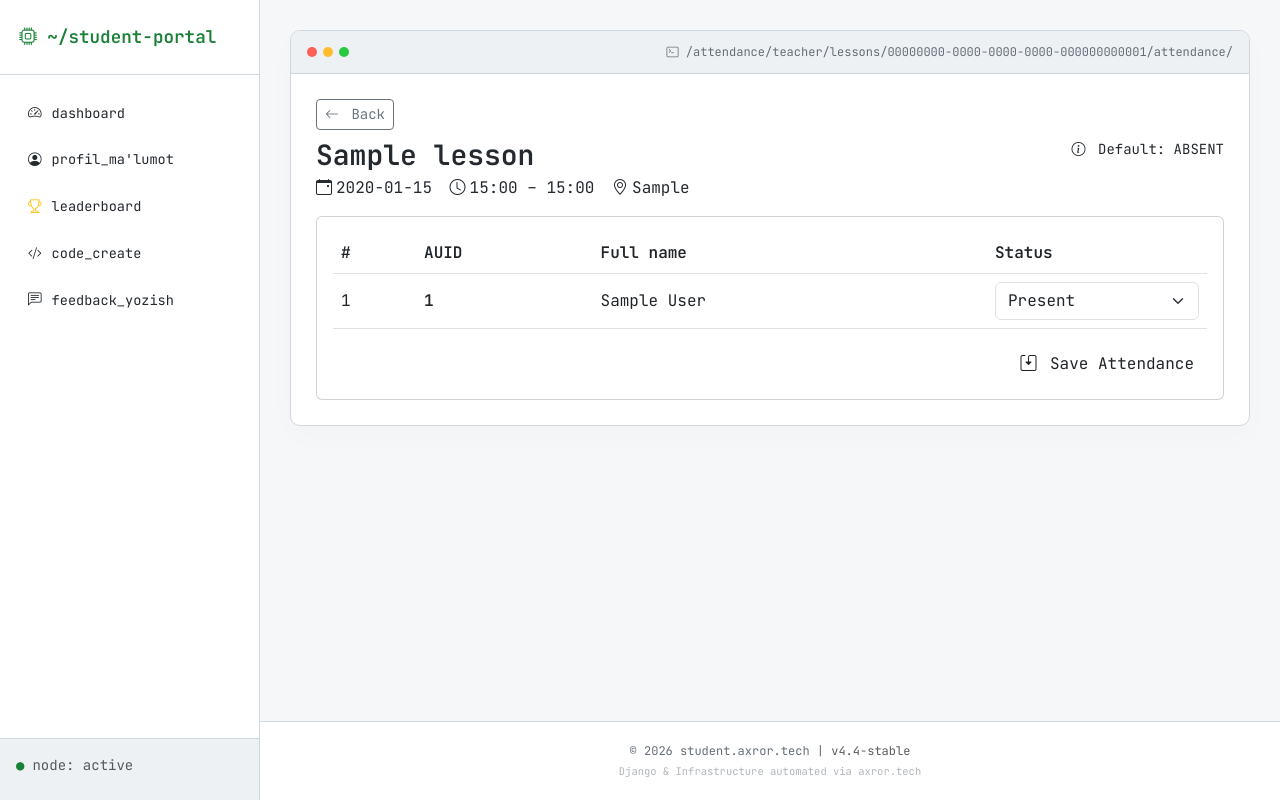
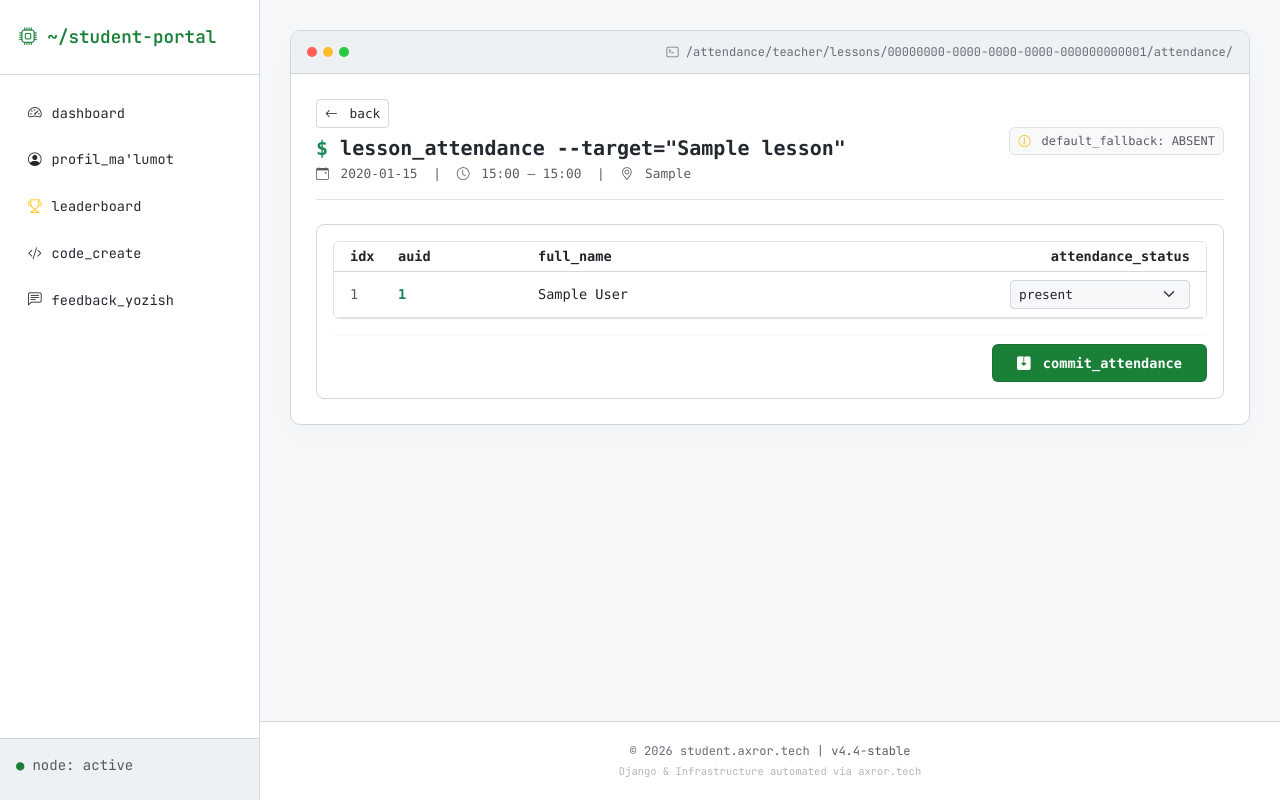
Before and after one commit to axrorback/student-axror, a Django app: page /attendance/teacher/lessons/00000000-0000-0000-0000-000000000001/attendance/ in a window 1280 px wide. Run offline with Django 5.2, Linux system fonts and the light colour scheme; a user stored in the database is signed in; tables that the repository leaves empty hold one stand-in row (values such as "Sample post"); some libraries are stand-ins or nearby versions.

Commit message:
Revamp teacher attendance page: implement terminal-inspired design, refine layout, enhance table styling, and improve consistency with system-themed aesthetics.

```diff
--- a/templates/attendance/teacher_attendance.html
+++ b/templates/attendance/teacher_attendance.html
@@ -2,50 +2,57 @@
 {% block title %}Attendance — {{ lesson.title }}{% endblock %}
 
 {% block content %}
-<div class="d-flex flex-column flex-md-row justify-content-between align-items-start align-items-md-center gap-2 mb-3">
+<div class="font-monospace">
+
+  <div class="d-flex flex-column flex-md-row justify-content-between align-items-start align-items-md-center gap-3 mb-4 border-bottom pb-3">
     <div>
-    <a href="{% url 'teacher_lessons' %}" class="btn btn-outline-secondary btn-sm mb-2">
-      <i class="bi bi-arrow-left me-1"></i> Back
+      <a href="{% url 'teacher_lessons' %}" class="btn btn-sm mb-2" style="border: 1px solid var(--border); background: #fff; color: var(--text); font-size: 0.8rem;">
+        <i class="bi bi-arrow-left me-1"></i> back
       </a>
-    <h3 class="fw-semibold mb-1">{{ lesson.title }}</h3>
-    <div class="text-soft">
-      <i class="bi bi-calendar-event me-1"></i>{{ lesson.starts_at|date:"Y-m-d" }}
-      <span class="ms-2"><i class="bi bi-clock me-1"></i>{{ lesson.starts_at|date:"H:i" }} – {{ lesson.ends_at|date:"H:i" }}</span>
+      <h3 class="fw-semibold mb-1 fs-5"><span class="text-success">$</span> lesson_attendance --target="{{ lesson.title }}"</h3>
+
+      <div class="text-muted small mt-1" style="font-size: 0.8rem;">
+        <i class="bi bi-calendar-event me-1"></i> {{ lesson.starts_at|date:"Y-m-d" }}
+        <span class="mx-2">|</span>
+        <i class="bi bi-clock me-1"></i> {{ lesson.starts_at|date:"H:i" }} – {{ lesson.ends_at|date:"H:i" }}
         {% if lesson.location %}
-        <span class="ms-2"><i class="bi bi-geo-alt me-1"></i>{{ lesson.location }}</span>
+          <span class="mx-2">|</span>
+          <i class="bi bi-geo-alt me-1"></i> {{ lesson.location }}
         {% endif %}
       </div>
     </div>
 
-  <div class="text-soft small">
-    <i class="bi bi-info-circle me-1"></i> Default: ABSENT
+    <div class="text-muted small bg-light border px-2 py-1 rounded" style="font-size: 0.75rem;">
+      <i class="bi bi-info-circle text-warning me-1"></i> default_fallback: ABSENT
     </div>
   </div>
 
   <form method="post">
     {% csrf_token %}
 
-  <div class="card card-soft p-3">
-    <div class="table-responsive">
-      <table class="table align-middle mb-0">
-        <thead>
+    <div class="p-3 rounded-3" style="border: 1px solid var(--border); background: var(--card-bg);">
+      <div class="table-responsive border rounded">
+        <table class="table table-sm table-hover align-middle mb-0" style="font-size: 0.85rem;">
+          <thead style="background: var(--terminal-head); border-bottom: 1px solid var(--border);">
             <tr>
-            <th>#</th>
-            <th>AUID</th>
-            <th>Full name</th>
-            <th style="width:220px;">Status</th>
+              <th scope="col" class="py-2.5 ps-3" style="width: 60px;">idx</th>
+              <th scope="col" class="py-2.5" style="width: 140px;">auid</th>
+              <th scope="col" class="py-2.5">full_name</th>
+              <th scope="col" class="py-2.5 text-end pe-3" style="width: 240px;">attendance_status</th>
             </tr>
           </thead>
           <tbody>
             {% for r in rows %}
               <tr>
-              <td>{{ forloop.counter }}</td>
-              <td class="fw-semibold">{{ r.student.auid }}</td>
-              <td>{{ r.student.full_name|default:"—" }}</td>
-              <td>
-                <select class="form-select" name="status_{{ r.student.id }}">
+                <td class="py-2 ps-3 text-muted">{{ forloop.counter }}</td>
+                <td class="py-2 fw-semibold text-success">{{ r.student.auid }}</td>
+                <td class="py-2 text-dark">{{ r.student.full_name|default:"—" }}</td>
+                <td class="py-2 text-end pe-3">
+                  <select class="form-select form-select-sm d-inline-block font-monospace shadow-none"
+                          name="status_{{ r.student.id }}"
+                          style="width: 180px; font-size: 0.8rem; border: 1px solid var(--border); background-color: var(--bg);">
                     {% for v, label in statuses.choices %}
-                    <option value="{{ v }}" {% if r.status == v %}selected{% endif %}>{{ label }}</option>
+                      <option value="{{ v }}" {% if r.status == v %}selected{% endif %}>{{ label|lower }}</option>
                     {% endfor %}
                   </select>
                 </td>
@@ -55,11 +62,13 @@
         </table>
       </div>
 
-    <div class="d-flex gap-2 justify-content-end mt-3">
-      <button type="submit" class="btn btn-brand">
-        <i class="bi bi-save2 me-1"></i> Save Attendance
+      <div class="d-flex justify-content-end mt-3 pt-2 border-top border-light">
+        <button type="submit" class="btn py-2 px-4" style="background-color: var(--primary); color: #fff; font-size: 0.85rem; font-weight: 600; border-radius: 6px; border: 1px solid rgba(27,31,36,0.15);">
+          <i class="bi bi-save2-fill me-1"></i> commit_attendance
         </button>
       </div>
     </div>
   </form>
+
+</div>
 {% endblock %}
```
Lines whose indentation alone changed are shown as unchanged.
